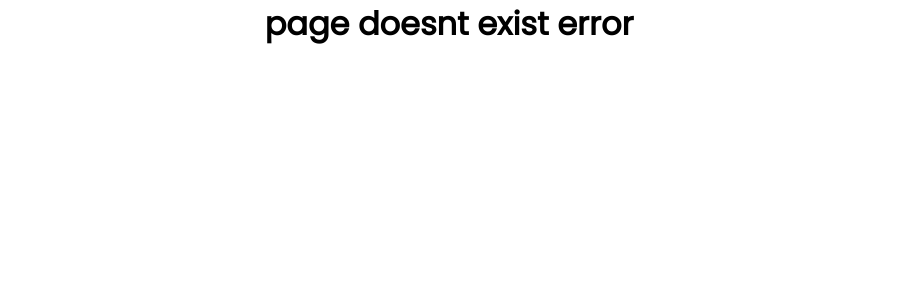
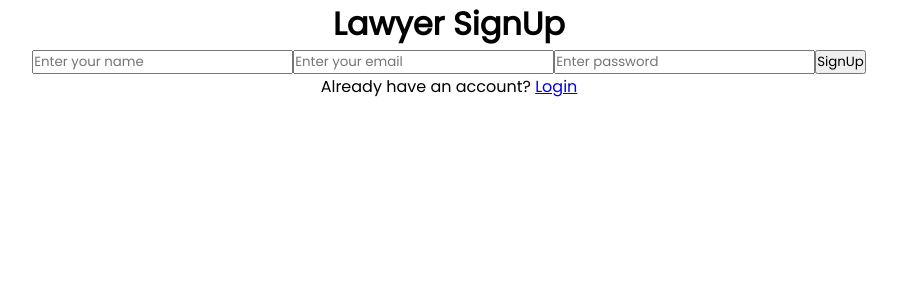
Before and after one commit to venky-17/SIH, a React (Create React App) app: page /lawyersignup in a window 1280 px wide. Shown: the top 300 px of the page, without its empty margins (191-1088 px from the left). Built offline with nearby package versions, Linux system fonts and the light colour scheme; no server answers.

Commit message:
lawyer auth done

```diff
--- a/src/App.js
+++ b/src/App.js
@@ -6,7 +6,9 @@ import SignUp from './Components/SignUp';
 import NotFound from './Components/NotFound';
 import { useEffect, useState } from 'react';
 import { auth } from './Components/Firebase/Config';
-
+import LawyerSignUp from "../src/Components/Lawyer/LawyerSIgnUp"
+import LawyerLogin from './Components/Lawyer/LawyerLogin';
+import LawyerHome from './Components/Lawyer/LawyerHome';
 
 
 function App() {
@@ -28,6 +30,11 @@ function App() {
           <Route path='/' element={<Home name={userName} />} />
           <Route path='/login' element={<Login />} />
           <Route path='/signup' element={<SignUp />} />
+          <Route path='/lawyersignup' element={<LawyerSignUp />} />
+          <Route path='/lawyersignin' element={<LawyerLogin />} />
+          <Route path='/lawyerhome' element={<LawyerHome name={userName}/>} />
+
+
 
           <Route path='*' element={<NotFound />} />
 
--- a/src/Components/HomePg.js
+++ b/src/Components/HomePg.js
@@ -29,7 +29,11 @@ const Home = (props) => {
           <p>Welcome</p>
           <Link to="/login">Login</Link>
           <br />
-          <Link to="/signup">SignUp</Link>
+          <Link to="/signup">SignUp</Link> <br />
+
+          <Link to="/lawyersignin">Lawyer Login</Link> <br />
+
+          <Link to="/lawyersignup"> Lawyer SignUp</Link> <br />
         </>
       )}
     </>
--- /dev/null
+++ b/src/Components/Lawyer/LawyerHome.js
@@ -0,0 +1,27 @@
+import React from "react";
+import {  useLocation } from "react-router-dom";
+import { getAuth } from "firebase/auth";
+
+
+
+import Navbar from "../Navbar"
+
+
+
+
+const LawyerHome = (props)=>{
+    const location = useLocation();
+
+    const authenticated = getAuth()
+    return (
+        <div>
+        <Navbar name={props?.name || location.state?.name}/>
+
+        <h1>saul goodman</h1>
+        <img src="https://www.postavy.cz/foto/saul-goodman-foto.jpg" alt="" />
+
+       </div>
+        )
+}
+
+export default LawyerHome
--- /dev/null
+++ b/src/Components/Lawyer/LawyerLogin.js
@@ -0,0 +1,61 @@
+import React, { useState } from "react";
+import { Link, useNavigate } from "react-router-dom";
+import { signInWithEmailAndPassword, updateProfile } from "firebase/auth";
+import { auth } from "../Firebase/Config";
+
+const LawyerLogin = () => {
+  const navigate = useNavigate();
+  const [submitDisabled, setSubmitDisabled] = useState(false);
+
+  const [values, setValues] = useState({
+    email: "",
+    password: "",
+  });
+
+  const handleLogIn = (e) => {
+    e.preventDefault();
+    setSubmitDisabled(true);
+
+    signInWithEmailAndPassword(auth, values.email, values.password)
+      .then(async (res) => {
+        console.log(res);
+        setSubmitDisabled(false);
+
+        const user = res.user;
+        await updateProfile(user, {
+          displayName: values.name,
+        });
+
+        navigate("/lawyerhome");
+      })
+      .catch((err) => {
+        console.log(err);
+        setSubmitDisabled(false);
+      });
+  };
+
+  return (
+    <>
+      <h1>Lawyer Login</h1>
+      <form action="">
+        <input
+          type="text"
+          placeholder="enter your email"
+          onChange={(e) => setValues((prev) => ({ ...prev, email: e.target.value }))}
+        />
+
+        <input
+          type="password"
+          placeholder="enter password"
+          onChange={(e) => setValues((prev) => ({ ...prev, password: e.target.value }))}
+        />
+
+        <button onClick={handleLogIn} disabled={submitDisabled}>Login</button>
+      </form>
+
+      <p>Don't have an account? <Link to="/lawyersignup">Sign Up</Link></p>
+    </>
+  );
+};
+
+export default LawyerLogin
--- /dev/null
+++ b/src/Components/Lawyer/LawyerSIgnUp.js
@@ -0,0 +1,71 @@
+import React, { useState } from "react";
+import { Link, useNavigate } from "react-router-dom";
+import { createUserWithEmailAndPassword, updateProfile } from "firebase/auth";
+import { auth } from "../Firebase/Config";
+
+const LawyerSignUp = () => {
+  const navigate = useNavigate();
+
+  const [values, setValues] = useState({
+    name: "",
+    email: "",
+    password: "",
+  });
+
+  const [submitDisabled, setSubmitDisabled] = useState(false);
+
+  const handleSignUp = (e) => {
+    e.preventDefault();
+    setSubmitDisabled(true);
+
+    createUserWithEmailAndPassword(auth, values.email, values.password)
+      .then(async (res) => {
+        console.log(res);
+        console.log(values);
+        setSubmitDisabled(false);
+
+        const user = res.user;
+        await updateProfile(user, {
+          displayName: values.name,
+        });
+
+        navigate("/lawyerhome", { state: { name: values.name } });
+      })
+      .catch((err) => {
+        console.log(err);
+        setSubmitDisabled(false);
+      });
+  };
+
+  return (
+    <>
+      <h1>Lawyer SignUp</h1>
+
+      <form action="">
+        <input
+          type="text"
+          placeholder="Enter your name"
+          onChange={(e) => setValues((prev) => ({ ...prev, name: e.target.value }))}
+        />
+
+        <input
+          type="text"
+          placeholder="Enter your email"
+          onChange={(e) => setValues((prev) => ({ ...prev, email: e.target.value }))}
+        />
+
+        <input
+          type="password"
+          placeholder="Enter password"
+          onChange={(e) => setValues((prev) => ({ ...prev, password: e.target.value }))}
+        />
+
+        <button onClick={handleSignUp} disabled={submitDisabled}>SignUp</button>
+      </form>
+
+      <p>Already have an account? <Link to="/lawyersignin">Login</Link></p>
+    </>
+  );
+};
+
+export default LawyerSignUp
```
